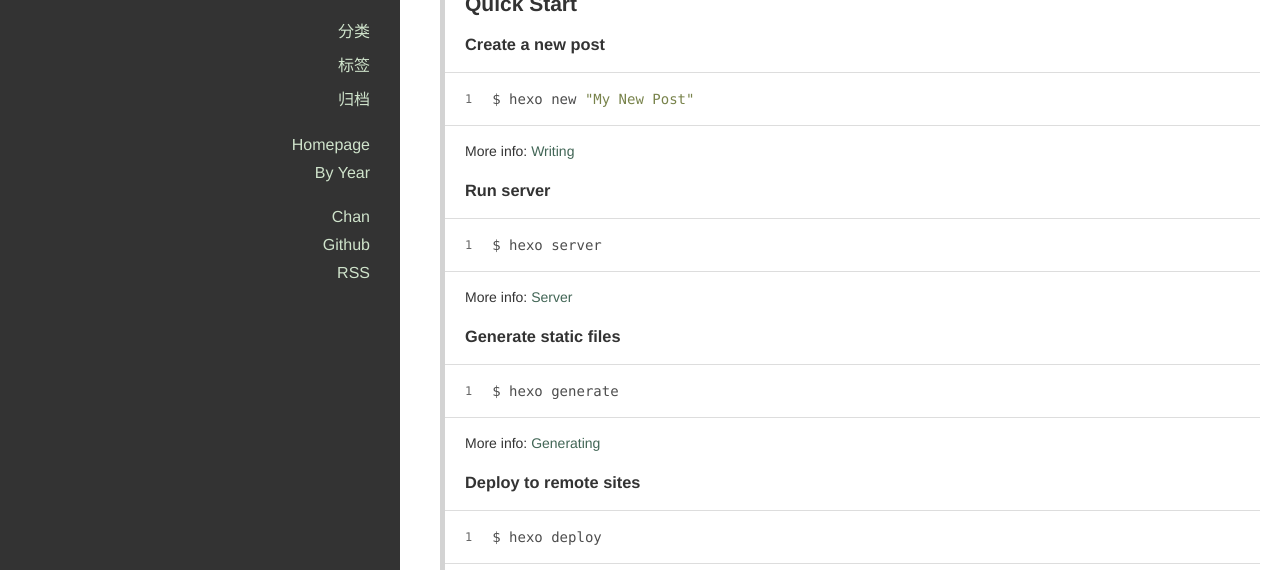
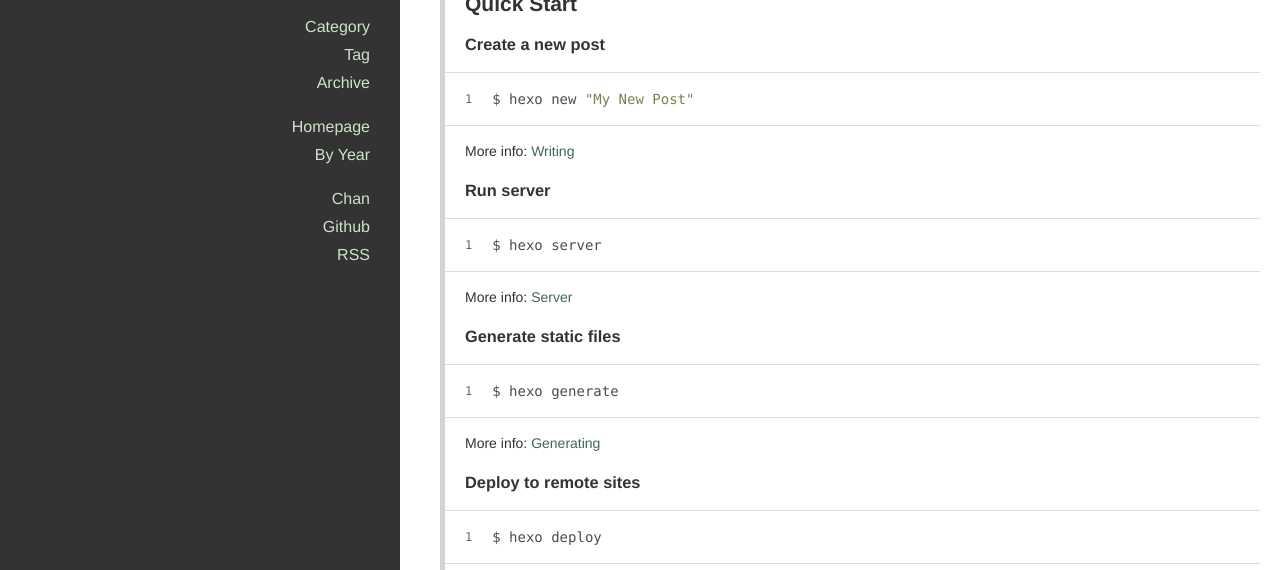
Before and after one commit to wuerqi527/527.github.io, a plain HTML site: page archives/index.html in a window 1280 px wide. Shown: the part 230-800 px from the top of the page. Drawn offline with nearby package versions, Linux system fonts and the light colour scheme.

Commit message:
Site updated: 2018-12-05 20:22:01

```diff
--- a/archives/index.html
+++ b/archives/index.html
@@ -8,7 +8,7 @@
 
 <title>
 
-    归档
+    Archive
 
 </title>
 
@@ -85,21 +85,21 @@
 
 
               <li class="category-list-container">
-                <a href="javascript:;">分类</a>
+                <a href="javascript:;">Category</a>
 
               </li>
 
 
 
               <li class="tag-list-container">
-                <a href="javascript:;">标签</a>
+                <a href="javascript:;">Tag</a>
 
               </li>
 
 
 
               <li class="archive-list-container">
-                <a href="javascript:;">归档</a>
+                <a href="javascript:;">Archive</a>
                 <ul class="archive-list"><li class="archive-list-item"><a class="archive-list-link" href="/archives/2018/">2018</a><span class="archive-list-count">1</span></li></ul>
               </li>
 
```
Also changed, not shown: 2018/12/03/hello-world/index.html (+5 -5 lines), archives/2018/12/index.html (+4 -4 lines), archives/2018/index.html (+4 -4 lines), index.html (+3 -3 lines).
